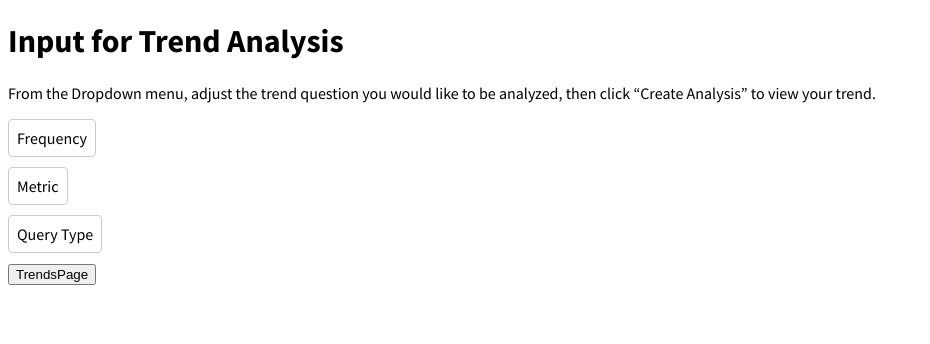
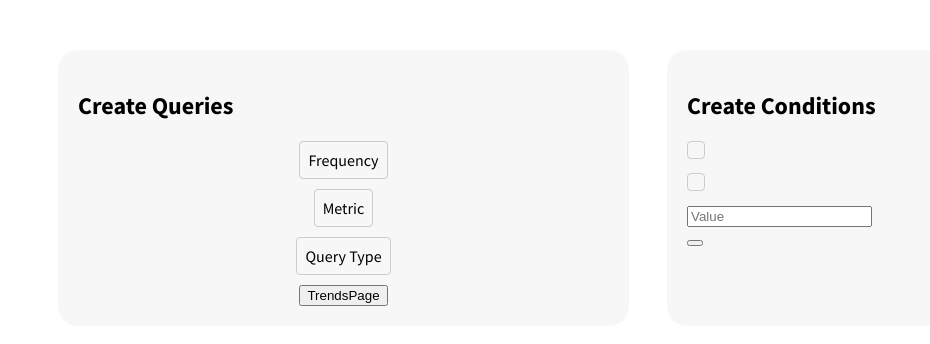
Before and after one commit to sidney888/spotify-dbms, a React (Create React App) app: page /QueryUs in a window 1280 px wide. Shown: the top 344 px of the page, without its empty margins (0-930 px from the left). Built offline with nearby package versions, Linux system fonts and the light colour scheme; the HTML template or start-up script is replaced by a standard one.

Commit message:
added some parameters and tracking queries and conditions

```diff
--- a/src/Pages/AnalysisPage.css
+++ b/src/Pages/AnalysisPage.css
@@ -1,12 +1,24 @@
-.AnalysisPage {
-    text-align: center;
-  }
+.analysis-page {
+  display: flex;
+  justify-content: space-between;
+  margin: 50px;
+}
 
+.create-queries,
+.create-conditions {
+  width: 45%;
+  background-color: #f7f7f7;
+  border-radius: 20px;
+  padding: 20px;
+}
 
-.logo {
-    width: 100px;
-    height: auto;
-    position: absolute;
-    top: 0;
-    left: 10;
-  }
+.create-queries h2,
+.create-conditions h2 {
+  margin-bottom: 20px;
+}
+
+.query-options {
+  display: flex;
+  flex-direction: column;
+  align-items: center;
+}
--- a/src/Pages/AnalysisPage.js
+++ b/src/Pages/AnalysisPage.js
@@ -1,47 +1,91 @@
 import React, { useState } from 'react';
-import Dropdown from "../Components/Dropdown";
+import Dropdown from '../Components/Dropdown';
 import Button from '../Components/Button';
+import './AnalysisPage.css';
 
 const AnalysisPage = () => {
   const [selectedOption, setSelectedOption] = useState('Frequency');
   const options = ['Daily', 'Weekly', 'Monthly', 'Yearly'];
+
   const [selectedMetric, setSelectedMetric] = useState('Metric');
-  const metrics = ['Average Dancability', 'Average Energy', 'Average Liveness', 'Average Valence', 'Volume'];
+  const metrics = [
+    'Average Danceability',
+    'Average Energy',
+    'Average Liveness',
+    'Average Valence',
+    'Volume',
+  ];
+
   const [selectedType, setSelectedType] = useState('Query Type');
   const type = ['Tracks', 'Albums'];
 
-  const handleOptionClick = (option) => {
-    setSelectedOption(option);
+  const [conditions, setConditions] = useState([{ metric: '', operator: '', value: '' }]);
+
+  const addCondition = () => {
+    setConditions([...conditions, { metric: '', operator: '', value: '' }]);
   };
 
-  const handleMetricClick = (metric) => {
-    setSelectedMetric(metric);
+  const updateCondition = (index, field, value) => {
+    const newConditions = [...conditions];
+    newConditions[index][field] = value;
+    setConditions(newConditions);
   };
 
   return (
-    <div className="analysis">
-      <h1 className="input">Input for Trend Analysis</h1>
-      <p className="welcome-paragraph">
-        From the Dropdown menu, adjust the trend question you would like to be analyzed, then click “Create Analysis” to view your trend.
-      </p>
-      <Dropdown className="Frequency"
+    <div className="analysis-page">
+      <div className="create-queries">
+        <h2>Create Queries</h2>
+        <div className="query-options">
+          <Dropdown
+            className="Frequency"
             selectedOption={selectedOption}
             options={options}
-        onOptionClick={handleOptionClick}
+            onOptionClick={(option) => setSelectedOption(option)}
           />
-      <Dropdown className="Metric"
+          <Dropdown
+            className="Metric"
             selectedOption={selectedMetric}
             options={metrics}
-        onOptionClick={handleMetricClick}
+            onOptionClick={(metric) => setSelectedMetric(metric)}
           />
-      <Dropdown className="Type"
+          <Dropdown
+            className="Type"
             selectedOption={selectedType}
             options={type}
-        onOptionClick={(option) => setSelectedType(option)}
+            onOptionClick={(queryType) => setSelectedType(queryType)}
           />
           <Button to="TrendsPage">Create Analysis</Button>
         </div>
-  )
-}
+      </div>
+
+      <div className="create-conditions">
+        <h2>Create Conditions</h2>
+        {conditions.map((condition, index) => (
+          <div key={index} className="condition">
+            <Dropdown
+              className="Metric"
+              selectedOption={condition.metric}
+              options={metrics}
+              onOptionClick={(metric) => updateCondition(index, 'metric', metric)}
+            />
+            <Dropdown
+              className="Operator"
+              selectedOption={condition.operator}
+              options={['>', '<', '=', '≠']}
+              onOptionClick={(operator) => updateCondition(index, 'operator', operator)}
+            />
+            <input
+              type="text"
+              placeholder="Value"
+              value={condition.value}
+              onChange={(e) => updateCondition(index, 'value', e.target.value)}
+            />
+          </div>
+        ))}
+        <Button onClick={addCondition}>Add Condition</Button>
+      </div>
+    </div>
+  );
+};
 
 export default AnalysisPage;
```
Lines whose indentation alone changed are shown as unchanged.
